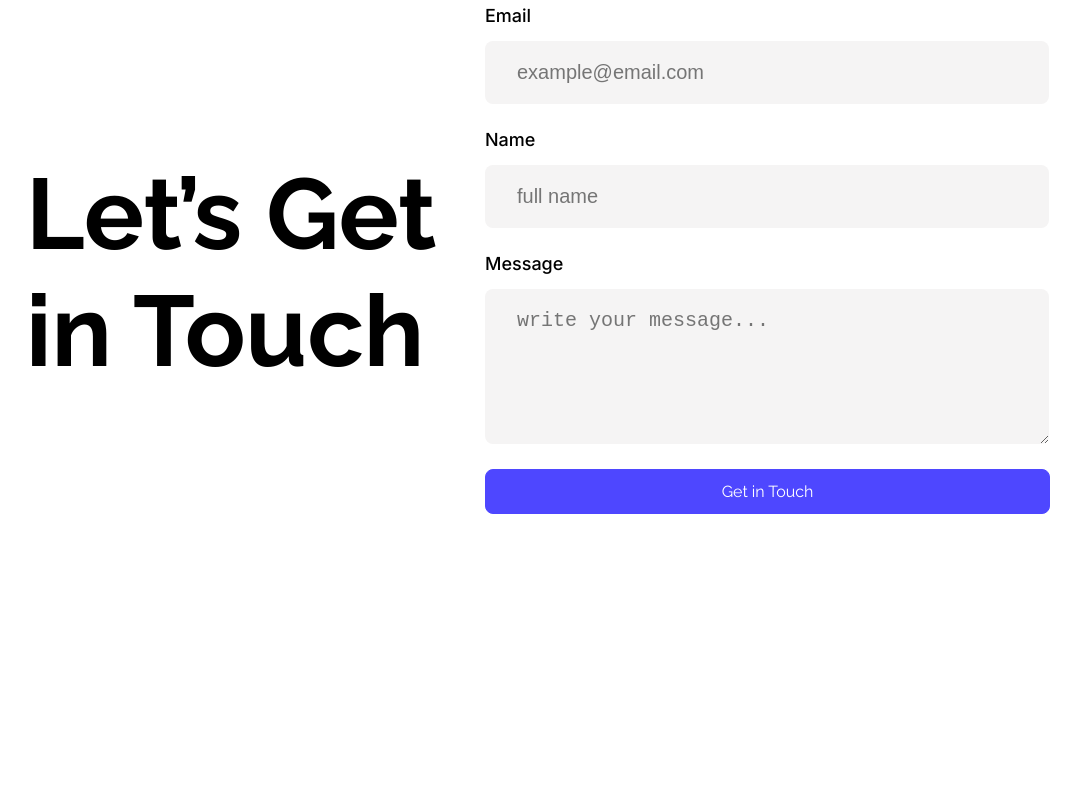
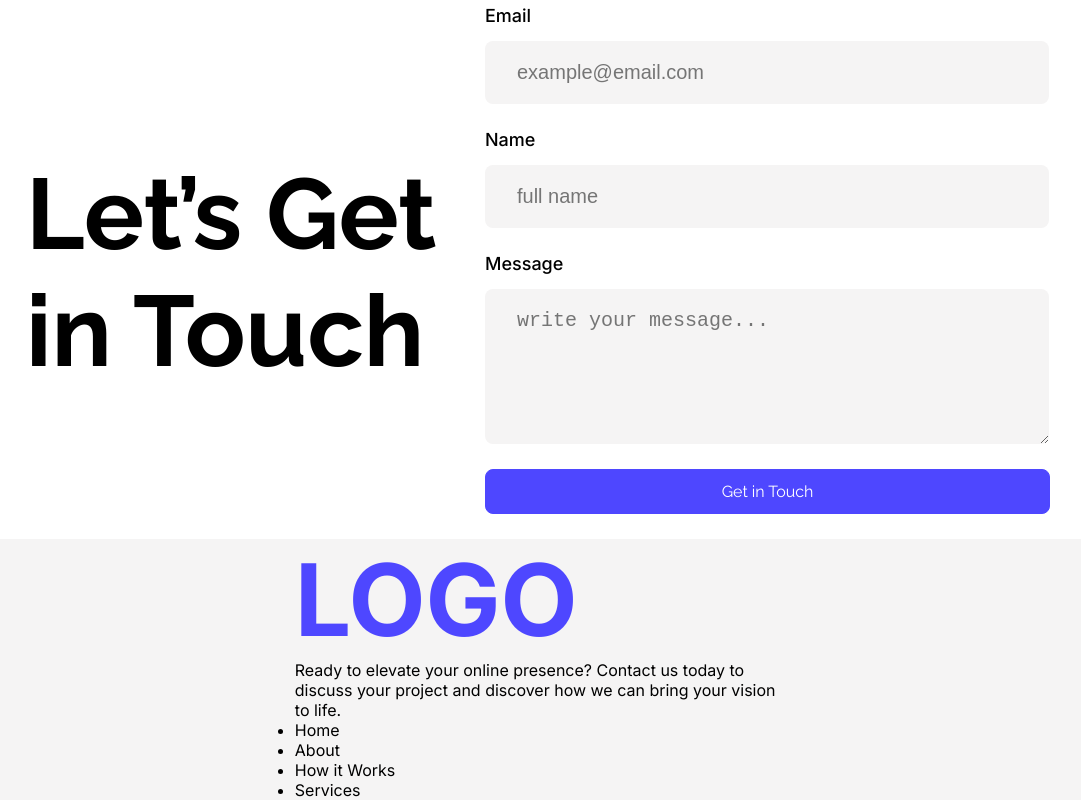
Before and after one commit to MDAbuSabbir/First-Assingment, a plain HTML site: page index.html in a window 1280 px wide. Shown: the part 2278-3078 px from the top of the page, without its empty margins (102-1183 px from the left). Before the commit the page ends 2817 px from the top, so only its background shows below. Drawn offline with Linux system fonts and the light colour scheme.

Commit message:
Fotter Style.. continue

```diff
--- a/index.html
+++ b/index.html
@@ -143,7 +143,16 @@
     </section>
 </main>
 <footer>
-
+    <div class="footer-container">
+        <h2>LOGO</h2>
+    <p>Ready to elevate your online presence? Contact us today to discuss your project and discover how we can bring your vision to life.</p>
+    <ul>
+        <li>Home</li>
+        <li>About</li>
+        <li>How it Works</li>
+        <li>Services</li>
+    </ul>
+    </div>
 </footer>
 </body>
 
--- a/style.css
+++ b/style.css
@@ -239,3 +239,20 @@ main{
     background-color: rgba(255, 255, 255, 0) !important;
     font-weight: 700 !important;
 }
+/* footer styles starts from here */
+footer{
+    font-family: "Inter", sans-serif;
+    background-color: #f5f4f4;
+}
+.footer-container{
+    display: flex;
+    flex-direction: column;
+    max-width: 38%;
+    margin: auto;
+}
+.footer-container h2{
+    font-size: 100px;
+    font-weight: 700;
+    color: #4E47FF;
+
+}
```
